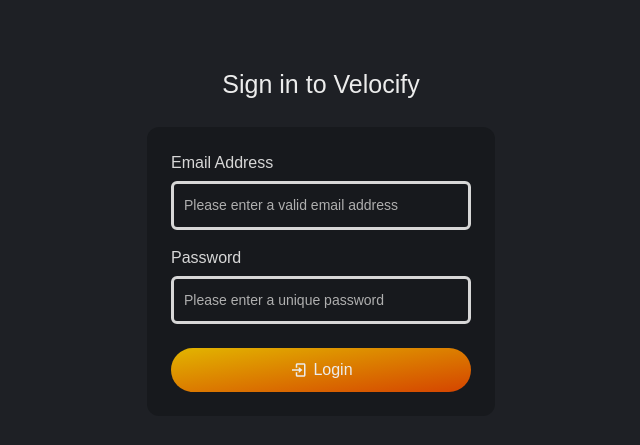
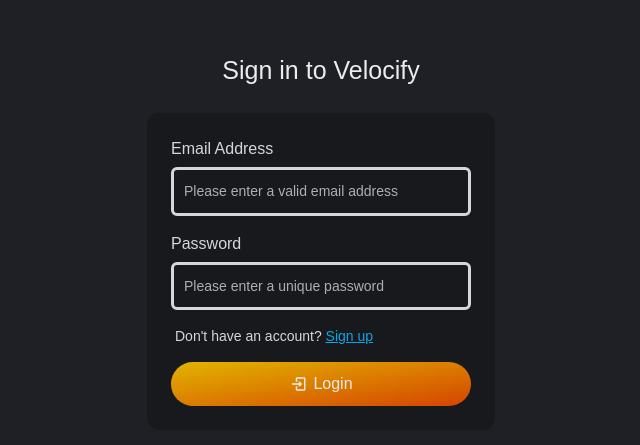
Before and after one commit to Humboorgir/Velocify-frontend, a Next.js app: page /login in a window 1280 px wide. Shown: the part 151-596 px from the top of the page, without its empty margins (319-959 px from the left). Built offline with nearby package versions, Linux system fonts and the light colour scheme; no server answers.

Commit message:
Add sign up text in login form

```diff
--- a/components/login/submitbutton.js
+++ b/components/login/submitbutton.js
@@ -4,11 +4,10 @@
   return (
     <button
       type="submit"
-      className="mt-2 flex w-[300px] cursor-pointer items-center justify-center gap-[6px] overflow-hidden
+      className="flex w-[300px] cursor-pointer items-center justify-center gap-[6px] overflow-hidden
       rounded-3xl border-none bg-gradient-to-br from-[#e2b500] to-[#d54400] py-[10px] px-[20px]
       text-textColor transition-transform ease-out hover:scale-[1.03] active:scale-[0.97]"
-      style={{ cursor: isProcessing ? "wait" : "pointer" }}
-    >
+      style={{ cursor: isProcessing ? "wait" : "pointer" }}>
       <BiLogIn className="text-[18px]" /> Login
     </button>
   );
--- a/pages/login.js
+++ b/pages/login.js
@@ -6,6 +6,7 @@
 import EmailField from "@/components/login/emailfield";
 import PasswordField from "@/components/login/passwordfield";
 import SubmitButton from "@/components/login/submitbutton";
+import Link from "next/link";
 
 const BACKEND_ENDPOINT = process.env.NEXT_PUBLIC_BACKEND_ENDPOINT || "http://localhost:2000";
 const Login = () => {
@@ -22,6 +23,12 @@
           onSubmit={(e) => handleSubmit(e, setIsProcessing)}>
           <EmailField />
           <PasswordField />
+          <div className="mr-auto ml-1 text-sm">
+            Don't have an account?{" "}
+            <Link className="text-sky-500 underline hover:text-sky-400" href="/">
+              Sign up
+            </Link>
+          </div>
           <SubmitButton isProcessing={isProcessing} />
         </form>
       </div>
```
